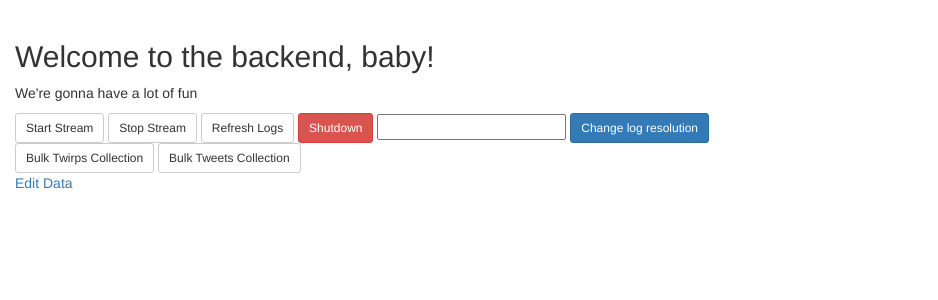
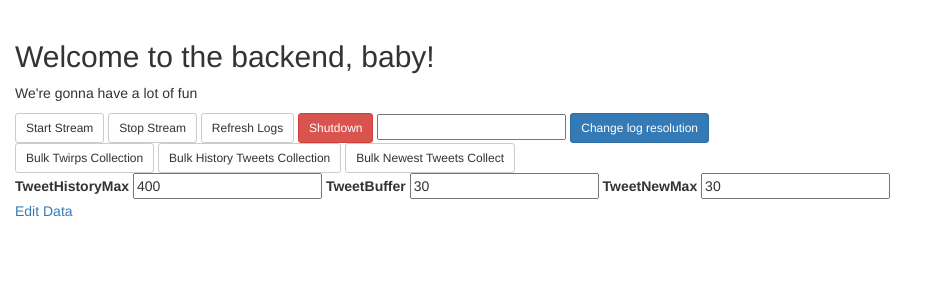
Before and after one commit to cdmatters/twirps, a Python web app: template twirps/templates/backend.html in a window 1280 px wide. Shown: the part 52-352 px from the top of the page, without its empty margins (0-938 px from the left). Run offline with Jinja, Linux system fonts and the light colour scheme; the template is opened without the code that fills it, so the values that code supplies are empty; some libraries are stand-ins or nearby versions.

Commit message:
added get newest tweets to async bulk methods. now need to find a way to make sure only one thread up for REST operation at a ago

```diff
--- a/twirps/templates/backend.html
+++ b/twirps/templates/backend.html
@@ -10,7 +10,7 @@
                 <button class="btn btn-sm btn-default" type="submit" name="submit" value="start_stream">
                     Start Stream
                 </button>
-                <button class="btn btn-sm btn-default" ype="submit" name="submit" value="stop_stream">
+                <button class="btn btn-sm btn-default" type="submit" name="submit" value="stop_stream">
                     Stop Stream
                 </button>
                 <button class="btn btn-sm btn-default" type="submit" name="submit" value="refresh_logs">
@@ -20,15 +20,34 @@
                     Shutdown
                 </button>
                 <input  type="text" name="resolution" value="{{ stream_res }}">
-                <button class="btn btn-sm btn-primary" type="submit" name="submit" value="log_resolution">Change log resolution</button>
+                <button class="btn btn-sm btn-primary" type="submit" name="submit" value="log_resolution">
+                   Change log resolution
+                </button>
             </div>
             <div class="form-group row col-xs-12">
-                <button class="btn btn-sm btn-default" ype="submit" name="submit" value="bulk_twirps_collect">
+
+                <button class="btn btn-sm btn-default" type="submit" name="submit" value="bulk_twirps_collect">
                     Bulk Twirps Collection
                 </button>
-                <button class="btn btn-sm btn-default" type="submit" name="submit" value="bulk_tweets_collect">
-                    Bulk Tweets Collection
+                <button class="btn btn-sm btn-default" type="submit" name="submit" value="bulk_hist_tweets_collect">
+                    Bulk History Tweets Collection
                 </button>
+                <button class="btn btn-sm btn-default" type="submit" name="submit" value="bulk_new_tweets_collect">
+                    Bulk Newest Tweets Collect
+                </button>
+            </div>
+            <div class="form-group row col-xs-12">
+
+
+                    <label  for="formHistTweetNo">TweetHistoryMax</label>
+                    <input type="text" name="bulk_hist_tweet_no" value="{{ 400 }}" id="formHistTweetNo">
+
+                    <label for="formTweetBuffer">TweetBuffer</label>
+                    <input  type="text" name="bulk_tweet_buffer" value="{{ 30 }}" id="formTweetBuffer">
+
+                    <label for="formNewTweetNo">TweetNewMax</label>
+                    <input  type="text" name="bulk_new_tweet_no" value="{{ 30 }}" id="formNewTweetNo">
+
             </div>
         </form>
     </div>
--- a/twirps/templates/interact_database.html
+++ b/twirps/templates/interact_database.html
@@ -34,8 +34,8 @@
                 <button type="submit"  class="btn btn-sm btn-warning" name="submit" value="unsubscribe">Unsubscribe</button>
                 <button type="submit" name="submit" class="btn btn-sm btn-success" value="add_twirp">Add Twirp</button>
             </div>
-            </div>
         </div>
+
     </form>
 
 <!--     <form class="form-inline" action="{{ url_for('db_edit') }}" method="post" role="form">
```
Also changed, not shown: twirps/data_collection.py (+9 -20 lines), twirps/views.py (+8 -2 lines).
